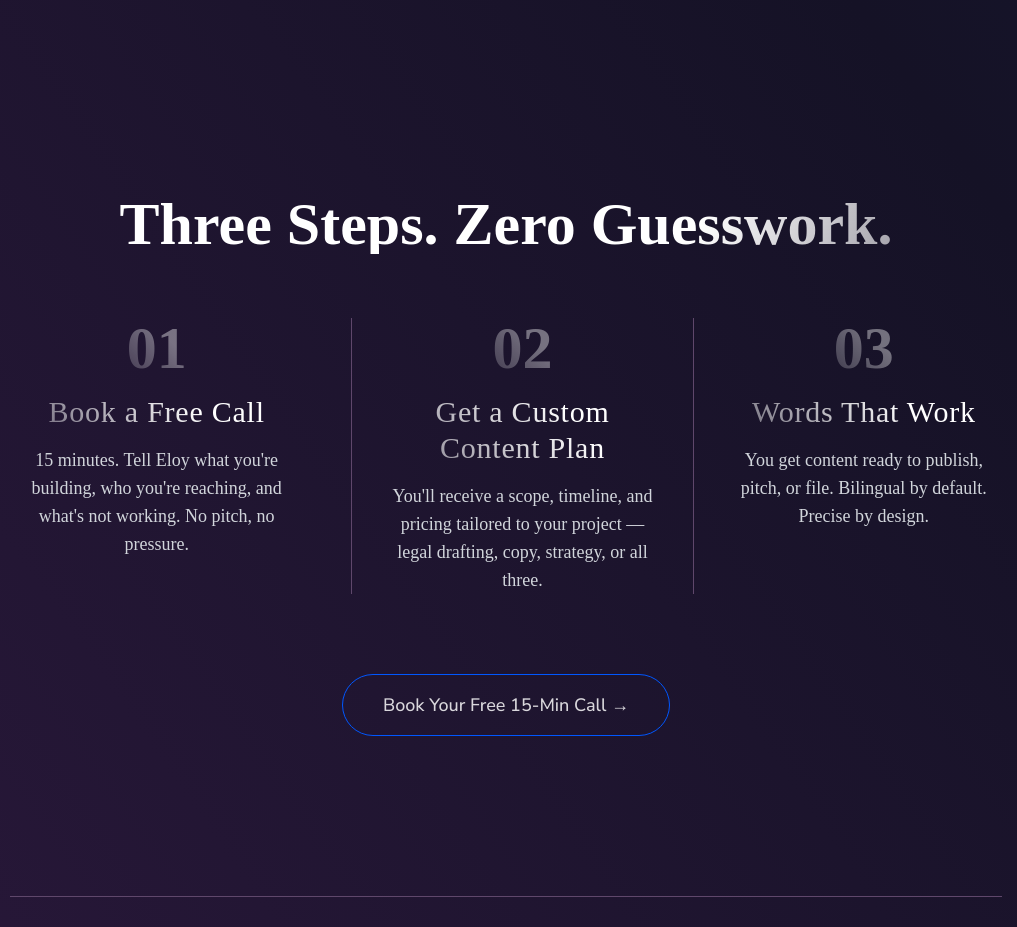
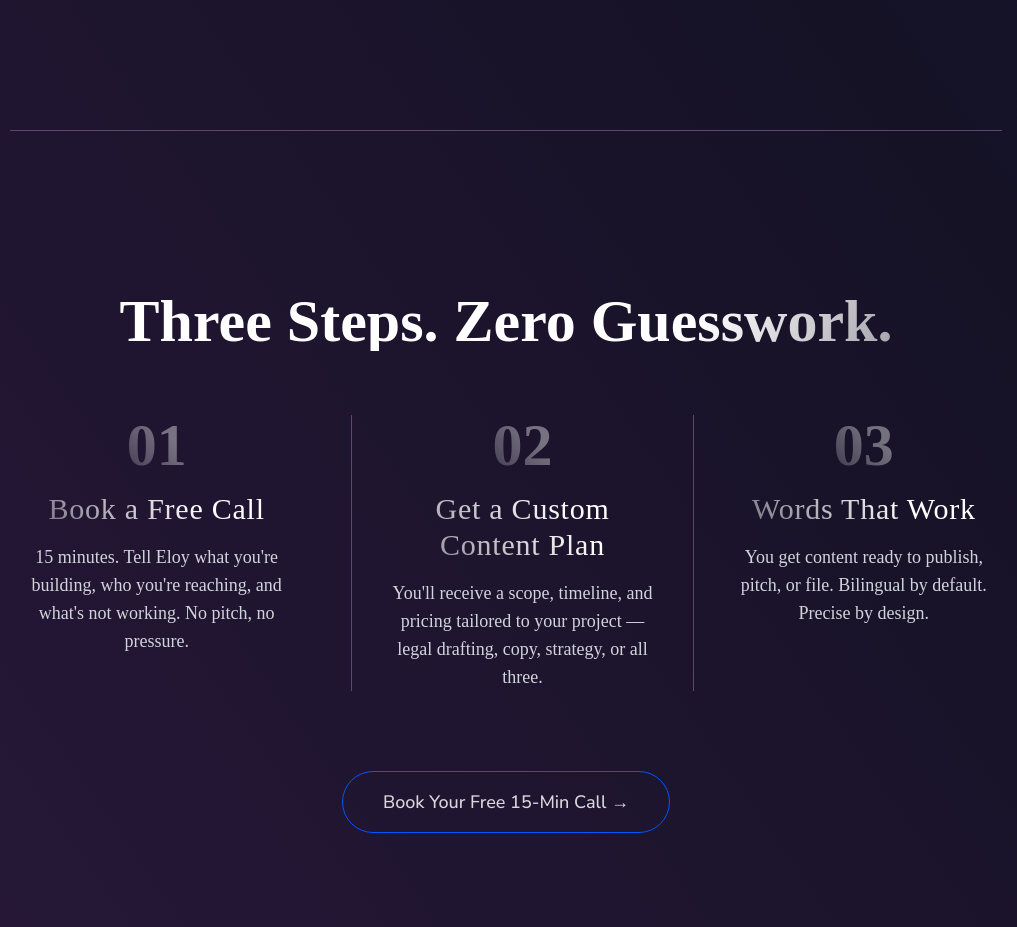
Before and after one commit to OZZDB/OZZDB, a React (Vite) app: page / in a window 1280 px wide. Shown: the part 3420-4347 px from the top of the page, without its empty margins (134-1151 px from the left). Built offline with nearby package versions, Linux system fonts and the light colour scheme; a web font is replaced by a local one.

Commit message:
feat: finalize App.tsx wiring — full page flow with HowItWorks, Testimonials, new copy & AI replier

```diff
--- a/App.tsx
+++ b/App.tsx
@@ -1,14 +1,14 @@
 import React, { useState, useEffect } from 'react';
 import { Hero } from './components/Hero';
+import { ServicesSection } from './components/ServicesSection';
+import { AboutSection } from './components/AboutSection';
+import { Footer } from './components/Footer';
+import { SectionImage } from './components/SectionImage';
 import { EmpowerSection } from './components/EmpowerSection';
-import { ServicesSection } from './components/ServicesSection';
+import { CallToActionBanner } from './components/CallToActionBanner';
+import { ContactForm } from './components/ContactForm';
 import { HowItWorks } from './components/HowItWorks';
 import { TestimonialsSection } from './components/TestimonialsSection';
-import { CallToActionBanner } from './components/CallToActionBanner';
-import { AboutSection } from './components/AboutSection';
-import { ContactForm } from './components/ContactForm';
-import { Footer } from './components/Footer';
-import { SectionImage } from './components/SectionImage';
 import { LiveChatFAB } from './components/chat/LiveChatFAB';
 import { ChatModal } from './components/chat/ChatModal';
 
@@ -41,14 +41,14 @@ const App: React.FC = () => {
       <main className="flex flex-col items-center overflow-x-hidden">
         <div className="w-full max-w-[68rem] px-6 sm:px-8 md:px-12 py-16 sm:py-24 md:py-36 space-y-10 md:space-y-16 lg:space-y-24">
 
-          {/* Hero */}
+          {/* HERO */}
           <div className={`transition-opacity duration-[375ms] ease-in-out ${heroVisible ? 'opacity-100' : 'opacity-0'}`}>
             <Hero />
           </div>
 
           <hr className="border-t border-[#5F476B] w-full" />
 
-          {/* Conceptual Image */}
+          {/* SECTION IMAGE */}
           <div className={`transition-opacity duration-[375ms] ease-in-out ${imageVisible ? 'opacity-100' : 'opacity-0'}`}>
             <SectionImage
               src="./images/Conceptual_image_representing_global_impact_and_clarity.jpg"
@@ -57,55 +57,56 @@ const App: React.FC = () => {
             />
           </div>
 
-          {/* Positioning / Trust Strip */}
+          {/* EMPOWER + TRUST STATS */}
           <div className={`transition-opacity duration-[375ms] ease-in-out ${empowerVisible ? 'opacity-100' : 'opacity-0'}`}>
             <EmpowerSection />
           </div>
 
           <hr className="border-t border-[#5F476B] w-full" />
 
-          {/* Services */}
+          {/* SERVICES */}
           <div className={`transition-opacity duration-[375ms] ease-in-out ${servicesVisible ? 'opacity-100' : 'opacity-0'}`}>
             <ServicesSection />
           </div>
 
-          {/* How It Works */}
+          <hr className="border-t border-[#5F476B] w-full" />
+
+          {/* HOW IT WORKS */}
           <div className={`transition-opacity duration-[375ms] ease-in-out ${howItWorksVisible ? 'opacity-100' : 'opacity-0'}`}>
             <HowItWorks />
           </div>
 
           <hr className="border-t border-[#5F476B] w-full" />
 
-          {/* Testimonials */}
+          {/* TESTIMONIALS */}
           <div className={`transition-opacity duration-[375ms] ease-in-out ${testimonialsVisible ? 'opacity-100' : 'opacity-0'}`}>
             <TestimonialsSection />
           </div>
 
-          {/* CTA Banner */}
+          {/* CTA BANNER */}
           <div className={`transition-opacity duration-[375ms] ease-in-out ${ctaVisible ? 'opacity-100' : 'opacity-0'}`}>
             <CallToActionBanner />
           </div>
 
           <hr className="border-t border-[#5F476B] w-full" />
 
-          {/* About */}
+          {/* ABOUT */}
           <div className={`transition-opacity duration-[375ms] ease-in-out ${aboutVisible ? 'opacity-100' : 'opacity-0'}`}>
             <AboutSection />
           </div>
 
-          {/* Contact Form */}
+          {/* CONTACT FORM */}
           <div className={`transition-opacity duration-[375ms] ease-in-out ${contactVisible ? 'opacity-100' : 'opacity-0'}`}>
             <ContactForm />
           </div>
 
-          {/* Footer */}
+          {/* FOOTER */}
           <div className={`transition-opacity duration-[375ms] ease-in-out ${footerVisible ? 'opacity-100' : 'opacity-0'}`}>
             <Footer />
           </div>
 
         </div>
       </main>
-
       <LiveChatFAB onToggleChat={toggleChat} isChatOpen={isChatOpen} />
       <ChatModal isOpen={isChatOpen} onClose={toggleChat} />
     </div>
```
